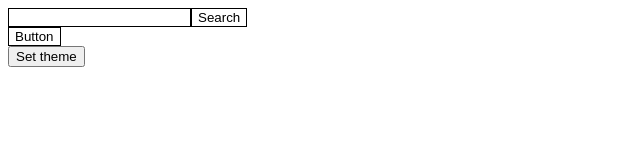
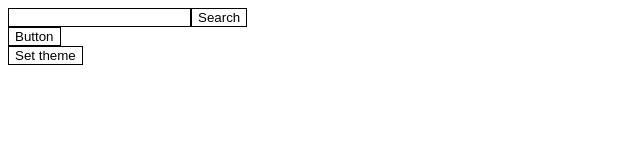
Before and after one commit to iBoukhenna/reactjs-masterclass, a React (Vite) app: page / in a window 1280 px wide. Shown: the top 160 px of the page, without its empty margins (0-640 px from the left). Built offline with nearby package versions, Linux system fonts and the light colour scheme.

Commit message:
more updates

```diff
--- a/src/index.jsx
+++ b/src/index.jsx
@@ -54,8 +54,8 @@ class ThemedButtonClass extends React.Component {
 ThemedButtonClass.contextType = ThemeContext
 
 function ThemeSwitcher () {
-    const {toggleTheme} = useContext(ThemeContext)
-    return <button onClick={toggleTheme}>Set theme</button>
+    const {toggleTheme, theme} = useContext(ThemeContext)
+    return <button style={theme} onClick={toggleTheme}>Set theme</button>
 }
 
 // Provider to pass the value
```
